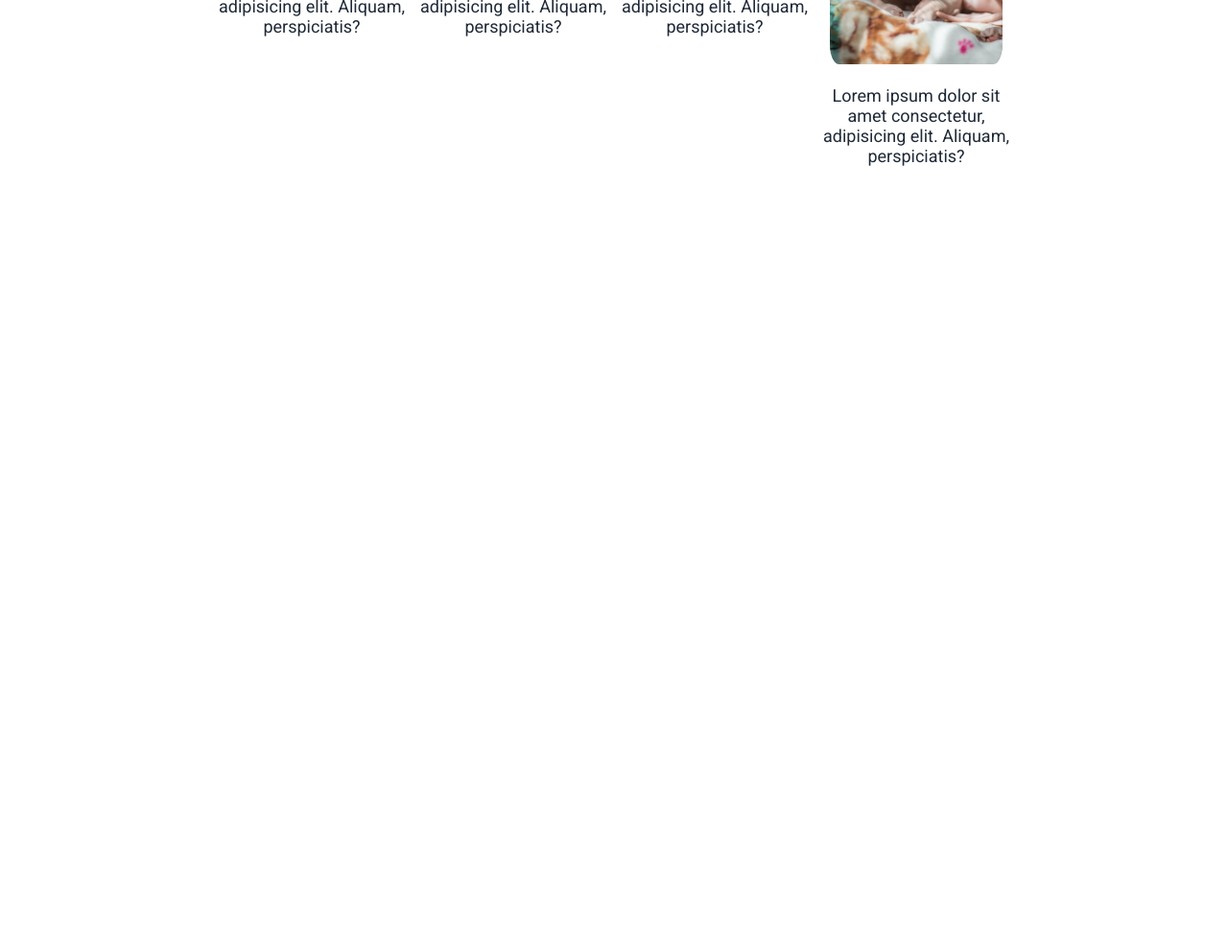
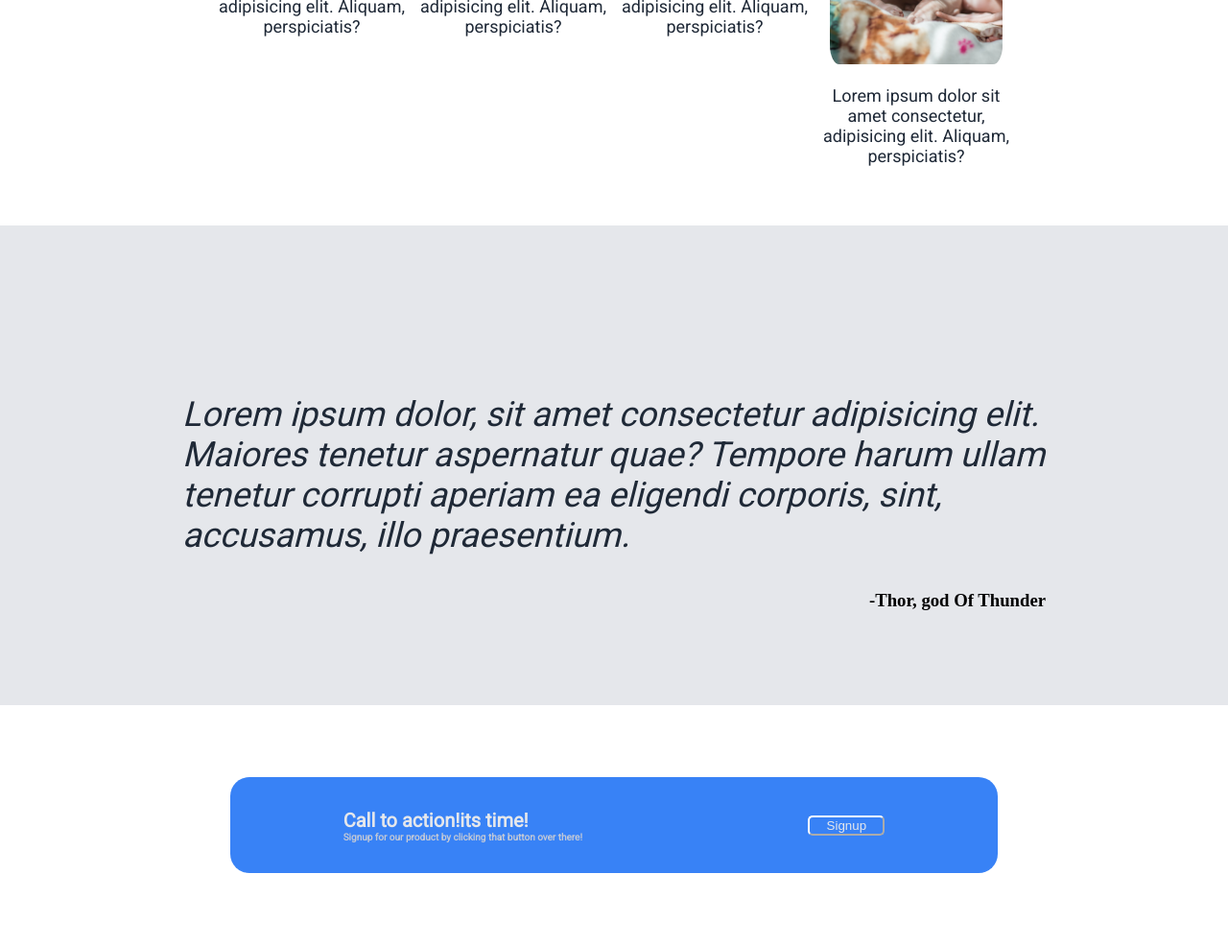
Before and after one commit to dscientist2022/landingpage, a plain HTML site: page index.html in a window 1280 px wide. Shown: the part 915-1900 px from the top of the page at 96% size. Before the commit the page ends 1150 px from the top, so only its background shows below. Drawn offline with Linux system fonts and the light colour scheme.

Commit message:
Edit index.html and styles.css

```diff
--- a/index.html
+++ b/index.html
@@ -53,7 +53,26 @@
                     <p class="subtext">Lorem ipsum dolor sit amet consectetur, adipisicing elit. Aliquam, perspiciatis?</p>
                 </div>
             </div>
-
+        </div>
+        <div class="thirdseccontainer">
+            <div class="quotecontainer">
+                <p class="quote">Lorem ipsum dolor, sit amet consectetur adipisicing elit.
+                    Maiores tenetur aspernatur quae? Tempore harum ullam tenetur
+                    corrupti aperiam ea eligendi corporis, sint, accusamus, illo praesentium.
+                </p>
+                <h3 class="author">-Thor, god Of Thunder</h3>
+             </div>
+        </div>
+        <div class="forthseccontainer">
+            <div class="forthcontentcontainer">
+                <div class="leftcontent">
+                    <div class="firstlinetxt">Call to action!its time!</div>
+                    <div class="secondlinetxt">Signup for our product by clicking that button over there!</div>
+                </div>
+                <div class="rightcontent">
+                    <button class="signup">Signup</button>
+                </div>
+            </div>
         </div>
     </body>
 </html>
--- a/styles.css
+++ b/styles.css
@@ -127,3 +127,72 @@ a {
     font-size: 18px;
     text-align: center;
 }
+
+/* Section 3. This part contains text */
+
+.thirdseccontainer {
+    background-color: #e5e7eb;
+    height: 500px;
+    display: flex;
+    justify-content: center;
+    align-items: center;
+}
+
+.quotecontainer {
+    width: 900px;
+    height: 220px;
+    padding: 0 20px 0 20px;
+}
+
+.quote {
+    font-family: 'Roboto', sans-serif;
+    font-size: 36px;
+    font-style: italic;
+    color: #1f2937;
+}
+
+.author{
+    display: flex;
+    justify-content: end;
+}
+
+/* Section 4. This part contains right and left content, text on the left button to the right */
+
+.forthseccontainer {
+    height: 250px;
+    display: flex;
+    justify-content: center;
+    align-items: center;
+}
+
+.forthcontentcontainer {
+    background-color: #3882F6;
+    display: flex;
+    width: 800px;
+    height: 100px;
+    border-radius: 20px;
+    justify-content: space-around;
+    align-items: center;
+}
+
+.firstlinetxt {
+    color: #e5e7eb;
+    font-family: 'Roboto', sans-serif;
+    font-weight: 900;
+    font-size: 20px;
+}
+
+.secondlinetxt {
+    color: #c1c8d7;
+    font-family: 'Roboto', sans-serif;
+    font-weight: 900;
+    font-size: 10px;
+}
+
+.signup {
+    background-color: #3882F6;
+    color: #e5e7eb;
+    border-radius: 5px;
+    border-color: white;
+    width: 80px;
+}
```
